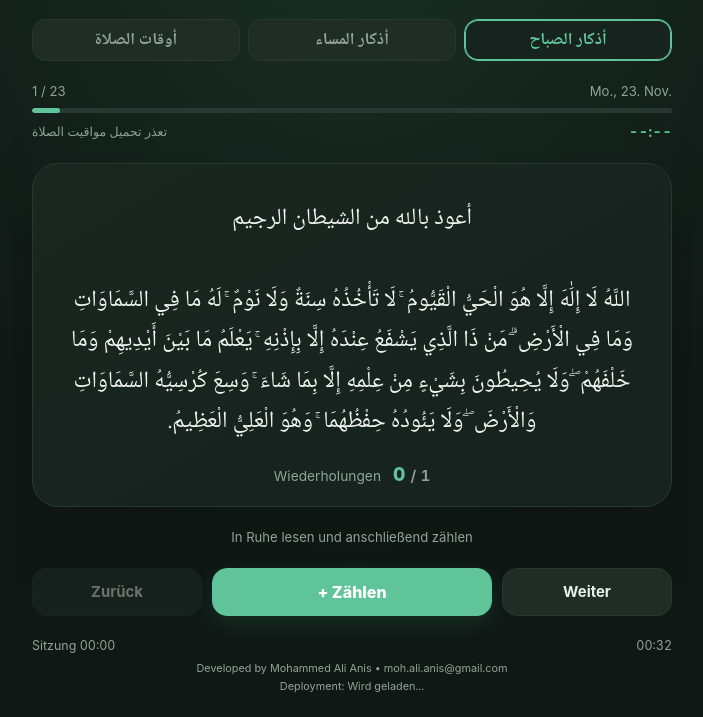
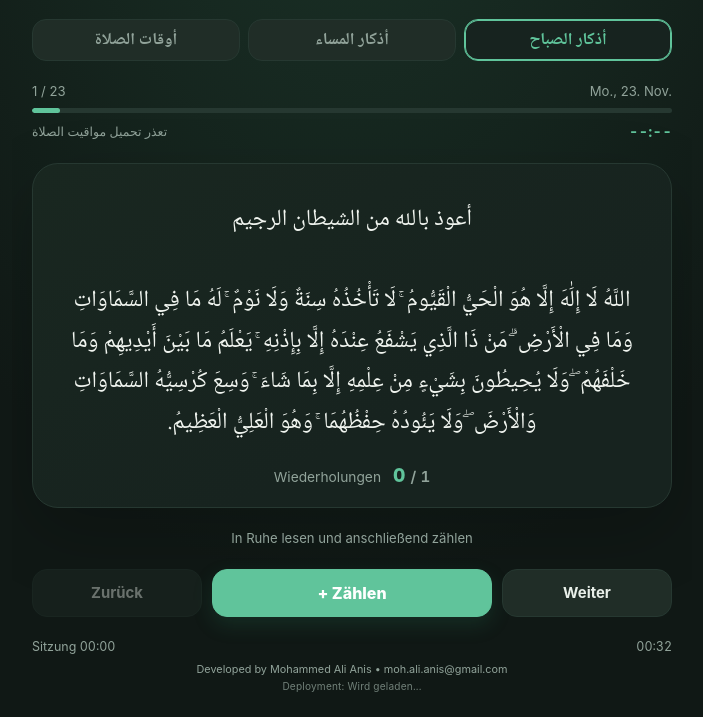
Before and after one commit to mohammedali-anis/MorningAthkarApp, a plain HTML site: page docs/index.html in a window 1280 px wide. Shown: the part 83-800 px from the top of the page, without its empty margins (288-991 px from the left). Drawn offline with Linux system fonts and the light colour scheme; no server answers.

Commit message:
Update styles.css

```diff
--- a/docs/styles.css
+++ b/docs/styles.css
@@ -171,6 +171,18 @@ button:disabled { opacity: .42; cursor: default; }
 .developer-credit a:focus-visible { outline: 2px solid #a0e7c3; outline-offset: 3px; }
 .visually-hidden { position: absolute; width: 1px; height: 1px; padding: 0; margin: -1px; overflow: hidden; clip: rect(0, 0, 0, 0); white-space: nowrap; border: 0; }
 
+.deployment-info {
+  display: block;
+  color: var(--muted);
+  font-size: 0.63rem;
+  font-weight: 400;
+  letter-spacing: 0.02em;
+  font-variant-numeric: tabular-nums;
+  opacity: 0.75;
+  text-align: center;
+  white-space: nowrap;
+}
+
 @media (min-width: 560px) {
   .app-shell { padding-top: 32px; padding-bottom: 24px; gap: 22px; }
 }
```
